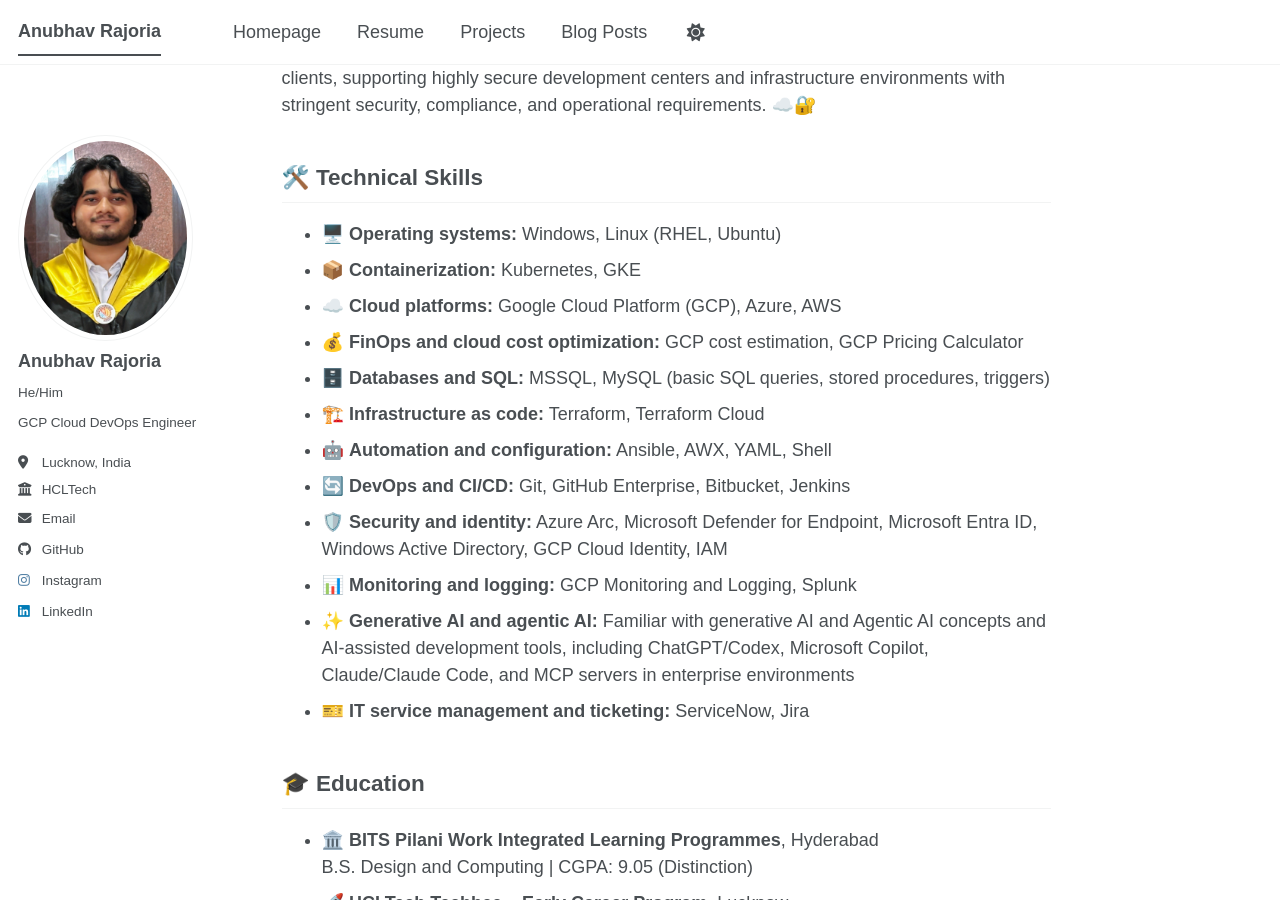
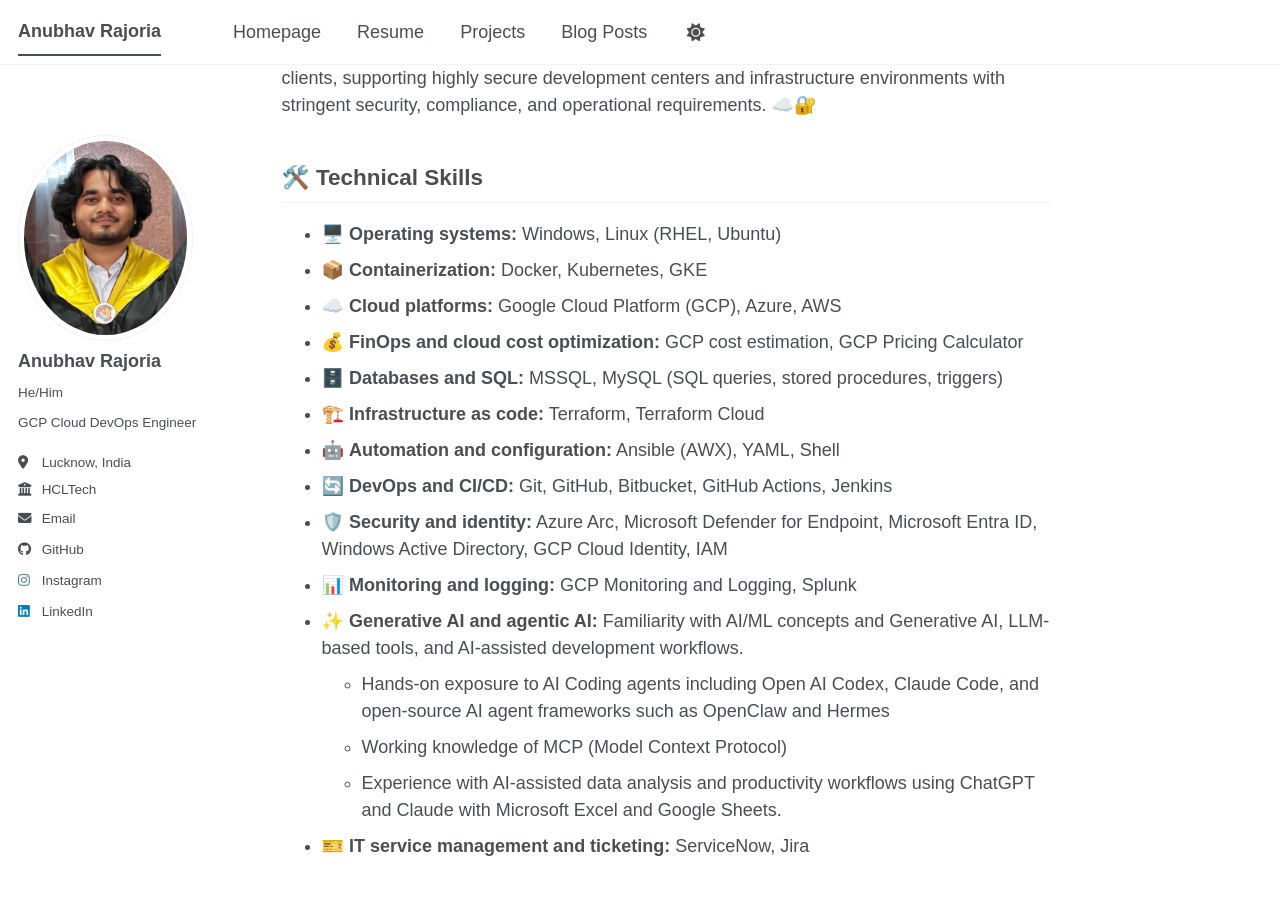
Before and after one commit to anubhavrajoria/anubhavrajoria.github.io, a Jekyll site: the page built from _pages/about.md, in a window 1280 px wide and 900 px high, scrolled down 210 px. Built offline with Jekyll 4.4.1, drawn with Linux system fonts in a browser that asks for light colours; some web fonts are replaced; a script bundle is joined from its source files by our own code; a style sheet for code colours, icons or effects is not loaded.

Commit message:
Update about.md

```diff
--- a/_pages/about.md
+++ b/_pages/about.md
@@ -14,16 +14,19 @@ I work at **HCLTech** as a **Senior Analyst**. So far, I've worked with three ma
 ## 🛠️ Technical Skills
 
 - 🖥️ **Operating systems:** Windows, Linux (RHEL, Ubuntu)
-- 📦 **Containerization:** Kubernetes, GKE
+- 📦 **Containerization:** Docker, Kubernetes, GKE
 - ☁️ **Cloud platforms:** Google Cloud Platform (GCP), Azure, AWS
 - 💰 **FinOps and cloud cost optimization:** GCP cost estimation, GCP Pricing Calculator
-- 🗄️ **Databases and SQL:** MSSQL, MySQL (basic SQL queries, stored procedures, triggers)
+- 🗄️ **Databases and SQL:** MSSQL, MySQL (SQL queries, stored procedures, triggers)
 - 🏗️ **Infrastructure as code:** Terraform, Terraform Cloud
-- 🤖 **Automation and configuration:** Ansible, AWX, YAML, Shell
-- 🔄 **DevOps and CI/CD:** Git, GitHub Enterprise, Bitbucket, Jenkins
+- 🤖 **Automation and configuration:** Ansible (AWX), YAML, Shell
+- 🔄 **DevOps and CI/CD:** Git, GitHub, Bitbucket, GitHub Actions, Jenkins
 - 🛡️ **Security and identity:** Azure Arc, Microsoft Defender for Endpoint, Microsoft Entra ID, Windows Active Directory, GCP Cloud Identity, IAM
 - 📊 **Monitoring and logging:** GCP Monitoring and Logging, Splunk
-- ✨ **Generative AI and agentic AI:** Familiar with generative AI and Agentic AI concepts and AI-assisted development tools, including ChatGPT/Codex, Microsoft Copilot, Claude/Claude Code, and MCP servers in enterprise environments
+- ✨ **Generative AI and agentic AI:** Familiarity with AI/ML concepts and Generative AI, LLM-based tools, and AI-assisted development workflows.
+  - Hands-on exposure to AI Coding agents including Open AI Codex, Claude Code, and open-source AI agent frameworks such as OpenClaw and Hermes
+  - Working knowledge of MCP (Model Context Protocol)
+  - Experience with AI-assisted data analysis and productivity workflows using ChatGPT and Claude with Microsoft Excel and Google Sheets.
 - 🎫 **IT service management and ticketing:** ServiceNow, Jira
 
 ## 🎓 Education
```
